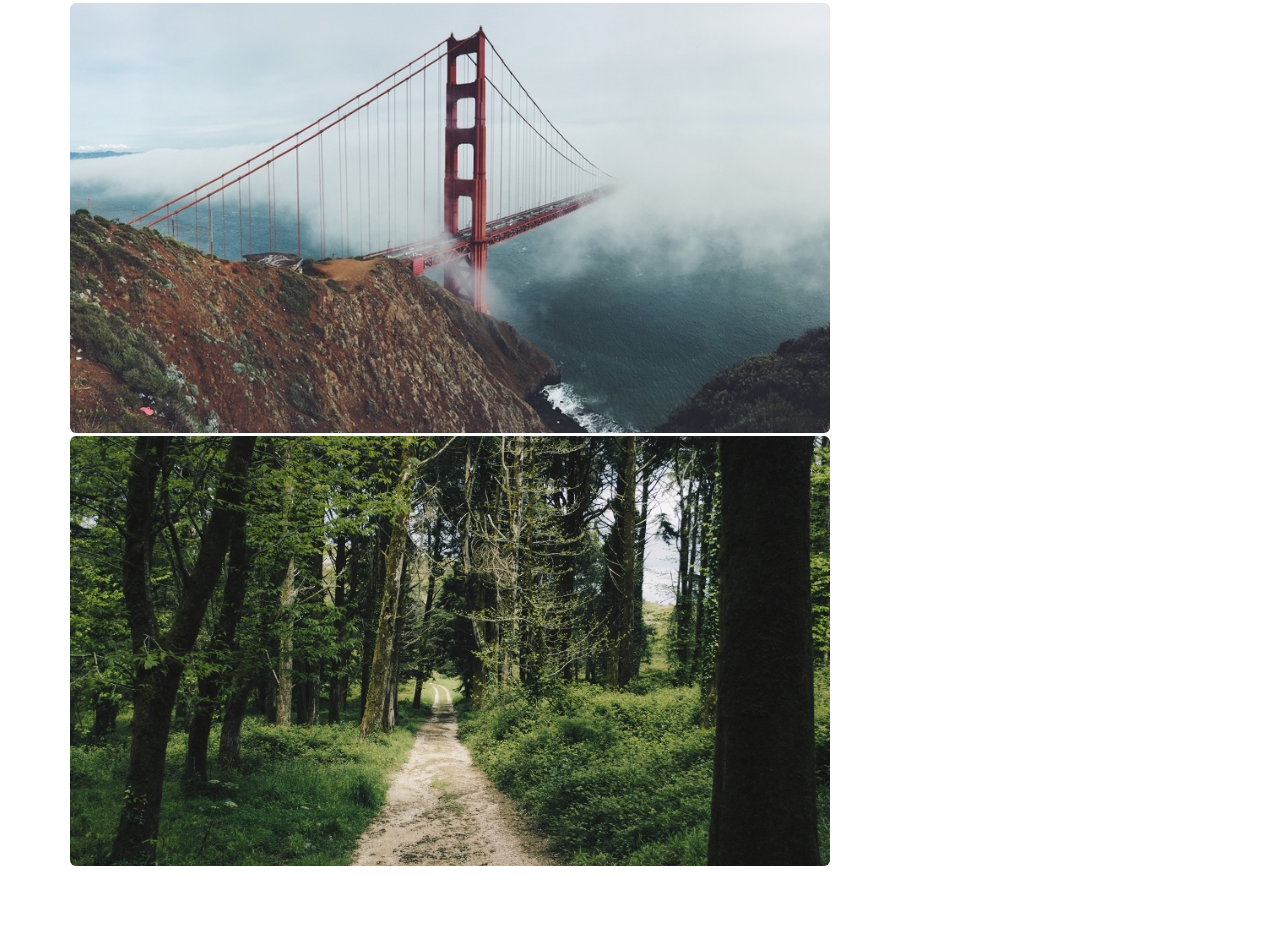
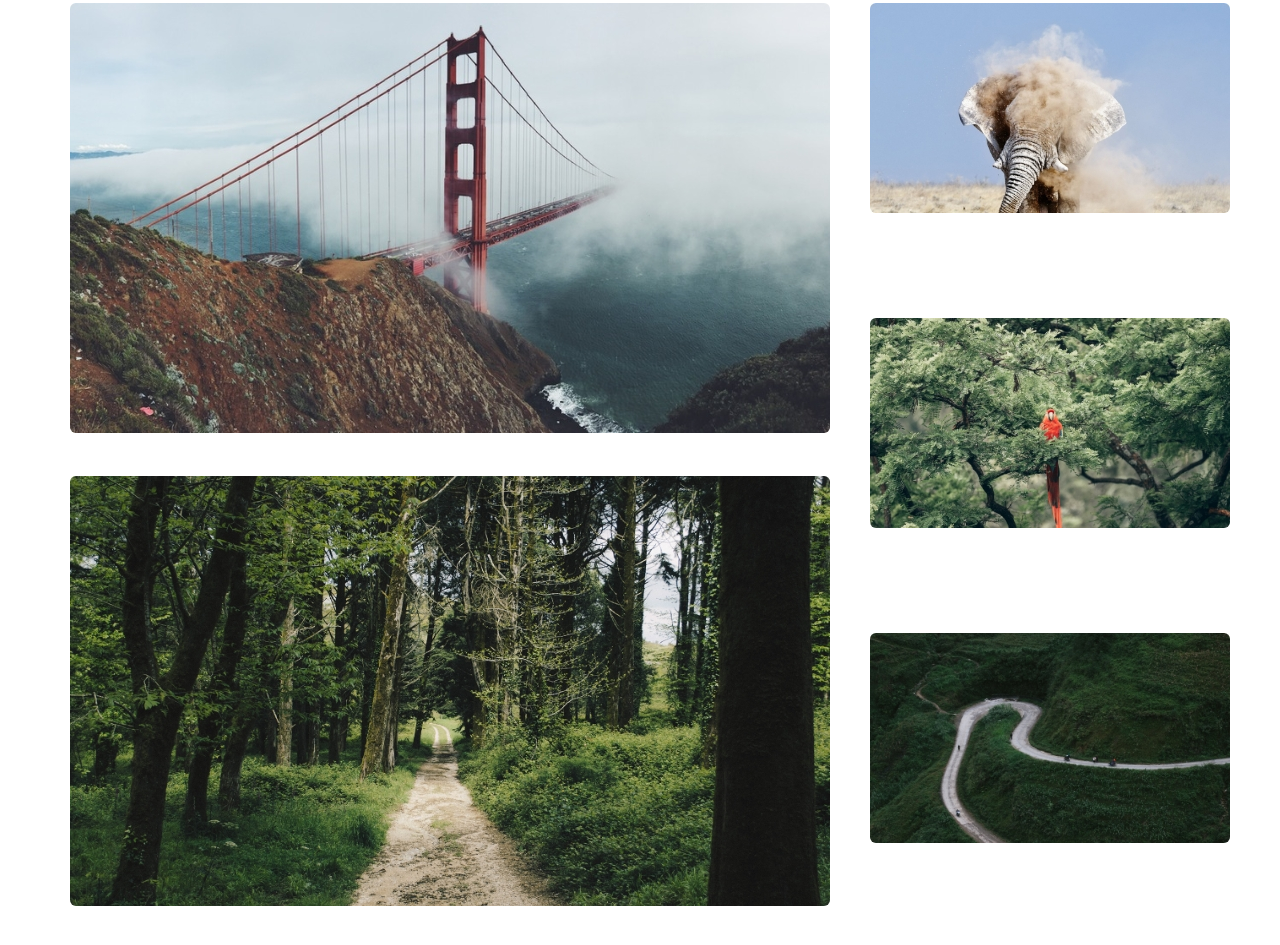
Before and after one commit to mariamogig/Mariam-Gigauri-Lesson-5, a plain HTML site: page index.html in a window 1280 px wide. Shown: the part 601-1546 px from the top of the page. Drawn offline with Linux system fonts and the light colour scheme.

Commit message:
section in the middle

```diff
--- a/css/styles.css
+++ b/css/styles.css
@@ -116,17 +116,25 @@ h3 {
 	color: white;
 }
 /*section 2*/
+.container {
+	width: 1160px;
+	margin-left: 70px;
+}
 .now {
 	display: inline-block;
-	width: 760px;
-	height: 430px;
-	background-color: gray;
-	margin-left: 70px;
+    width: 760px;
+    vertical-align: top;
 }
 .now2 {
 	display: inline-block;
-	margin-top: : 100px;
-    margin-left: 70px;
-	width: 760px;
-	height: 430px;
+    width: 360px;
+    vertical-align: top;
+    margin-left: 40px;
 }
+.img1 {
+	margin-bottom: 40px;
+}
+.img4 {
+	margin-top: 102px;
+	margin-bottom: 102px;
+}
--- a/index.html
+++ b/index.html
@@ -55,11 +55,16 @@
     </section>
     <section>
     	<h3> HAPPENING NOW </h3>
+    	<div class="container">
     	<div class="now">
-    		<img src="images/img1.jpg" alt="img1">
+    		<img class="img1" src="images/img1.jpg" alt="img1">
+    		<img class="img2" src="images/img2.jpg" alt="img2">
+    	</div><!--
+    	--><div class="now2">
+    		<img class="img3" src="images/img3.jpg" alt="img3">
+    		<img class="img4" src="images/img4.jpg" alt="img4">
+    		<img class="img5" src="images/img5.jpg" alt="img5">
     	</div>
-    	<div class="now2">
-    		<img src="images/img2.jpg" alt="img2">
     	</div>
     </section>
 </body>
```
